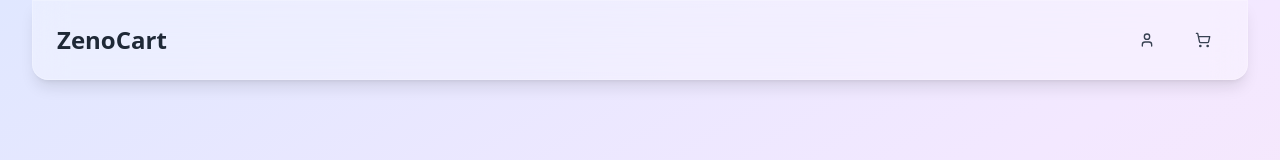
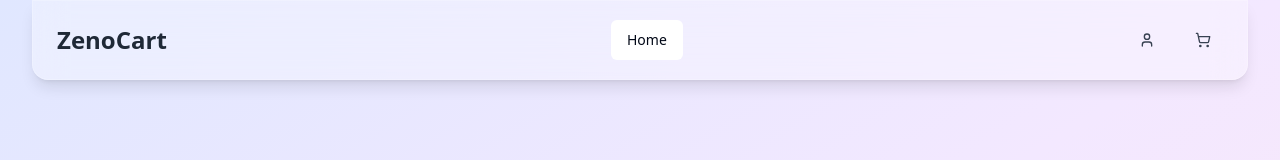
Before and after one commit to er-abinesh-21/ZenoCart, a React (Vite) app: page /login in a window 1280 px wide. Shown: the top 160 px of the page. Built offline with nearby package versions, Linux system fonts and the light colour scheme.

Commit message:
[dyad] Add navigation links to the header - wrote 1 file(s)

```diff
--- a/src/components/Header.tsx
+++ b/src/components/Header.tsx
@@ -5,6 +5,12 @@ import { useState } from "react";
 import { CartSheet } from "./CartSheet";
 import { useAuth } from "@/hooks/useAuth";
 import { Link } from "react-router-dom";
+import {
+  NavigationMenu,
+  NavigationMenuItem,
+  NavigationMenuList,
+} from "@/components/ui/navigation-menu";
+import { navigationMenuTriggerStyle } from "@/components/ui/navigation-menu";
 
 export const Header = () => {
   const { totalItems } = useCart();
@@ -19,6 +25,26 @@ export const Header = () => {
             <Link to="/" className="text-2xl font-bold text-gray-800">
               ZenoCart
             </Link>
+
+            <div className="hidden md:block">
+              <NavigationMenu>
+                <NavigationMenuList>
+                  <NavigationMenuItem>
+                    <Link to="/" className={navigationMenuTriggerStyle()}>
+                      Home
+                    </Link>
+                  </NavigationMenuItem>
+                  {session && (
+                    <NavigationMenuItem>
+                      <Link to="/order-history" className={navigationMenuTriggerStyle()}>
+                        My Orders
+                      </Link>
+                    </NavigationMenuItem>
+                  )}
+                </NavigationMenuList>
+              </NavigationMenu>
+            </div>
+
             <div className="flex items-center space-x-4">
               <Button variant="ghost" size="icon" asChild>
                 <Link to={session ? "/account" : "/login"}>
```
